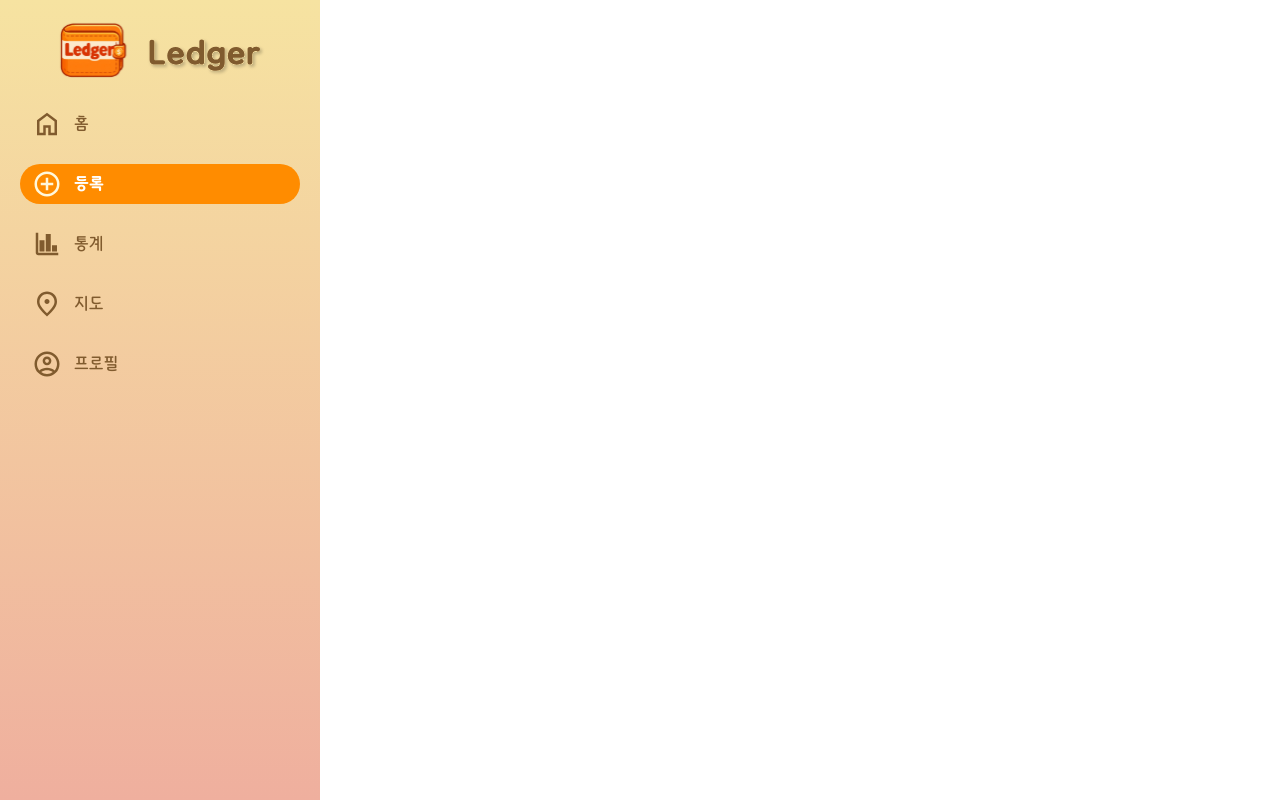
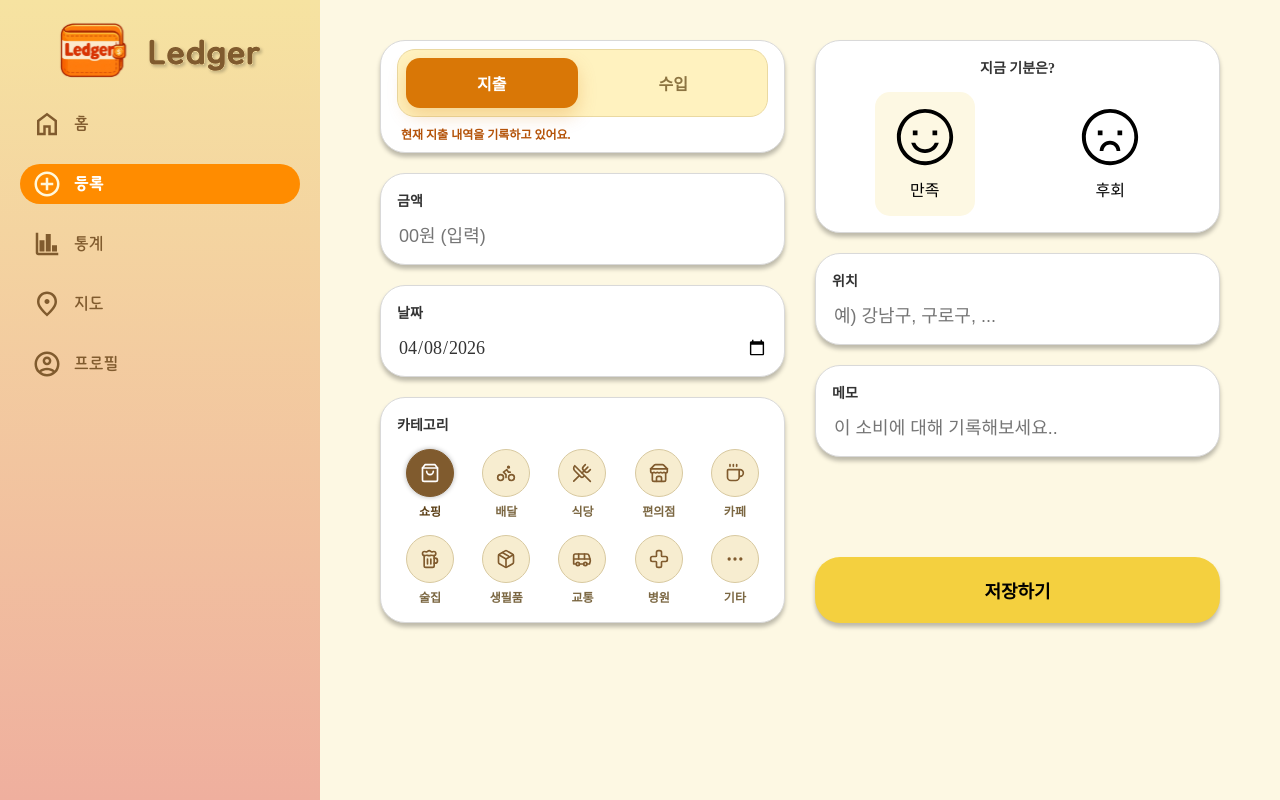
Before and after one commit to 20260304-KB7-27/Ledger-Thanos, a Vue app: page /register in a window 1280 px wide. Built offline with nearby package versions, Linux system fonts and the light colour scheme.

Commit message:
feat: RegisterPage.vue 구현

```diff
--- a/src/pages/register/RegisterPage.vue
+++ b/src/pages/register/RegisterPage.vue
@@ -1,11 +1,397 @@
 <template>
-    <div>
+  <div class="ledger-wrapper">
+    <main class="content">
+      <div class="grid-layout">
 
-    </div>
+        <div class="column left-column">
+          <Box width="custom" customWidth="100%" marginY="8px">
+            <div class="toggle-group">
+              <button type="button" class="toggle-button expense" :class="{ active: transaction.type === 'expense' }"
+                @click="transaction.type = 'expense'">
+                지출
+              </button>
+              <button type="button" class="toggle-button income" :class="{ active: transaction.type === 'income' }"
+                @click="transaction.type = 'income'">
+                수입
+              </button>
+            </div>
+            <p class="mode-indicator" :class="transaction.type">
+              {{ transaction.type === 'expense' ? '현재 지출 내역을 기록하고 있어요.' : '현재 수입 내역을 기록하고 있어요.' }}
+            </p>
+          </Box>
+
+          <Box width="custom" customWidth="100%">
+            <p class="label">금액</p>
+            <input type="number" v-model="transaction.amount" placeholder="00원 (입력)" class="transparent-input" />
+          </Box>
+
+          <Box width="custom" customWidth="100%">
+            <p class="label">날짜</p>
+            <input type="date" v-model="transaction.date" class="transparent-input date-input" />
+          </Box>
+
+          <Box width="custom" customWidth="100%">
+            <p class="label">카테고리</p>
+            <div class="category-circles">
+              <button v-for="cat in categoryList" :key="cat.id" type="button" class="category-option"
+                :class="{ 'category-option-active': transaction.category === cat.value }"
+                @click="transaction.category = cat.value" :title="cat.label" :aria-label="cat.label">
+                <span class="circle" :class="{ 'circle-active': transaction.category === cat.value }">
+                  <component :is="cat.icon" :size="20" class="category-icon" />
+                </span>
+                <span class="category-name">{{ cat.label }}</span>
+              </button>
+            </div>
+          </Box>
+        </div>
+
+        <div class="column right-column">
+          <Box width="custom" customWidth="100%">
+            <p class="label center-text">지금 기분은?</p>
+            <div class="mood-group">
+              <div class="mood-item clickable" :class="{ active: transaction.emotion === 'happy' }"
+                @click="transaction.emotion = 'happy'">
+                <img :src="happyIcon" alt="만족" class="face-icon" />
+                <span>만족</span>
+              </div>
+              <div class="mood-item clickable" :class="{ active: transaction.emotion === 'sad' }"
+                @click="transaction.emotion = 'sad'">
+                <img :src="sadIcon" alt="후회" class="face-icon" />
+                <span>후회</span>
+              </div>
+            </div>
+          </Box>
+
+          <Box width="custom" customWidth="100%">
+            <p class="label">위치</p>
+            <input type="text" v-model="transaction.location" placeholder="예) 강남구, 구로구, ..."
+              class="transparent-input" />
+          </Box>
+
+          <Box width="custom" customWidth="100%">
+            <p class="label">메모</p>
+            <input type="text" v-model="transaction.memo" placeholder="이 소비에 대해 기록해보세요.." class="transparent-input" />
+          </Box>
+
+          <button class="submit-button" @click="saveTransaction">저장하기</button>
+        </div>
+
+      </div>
+    </main>
+  </div>
 </template>
 
 <script setup>
+import { ref } from 'vue';
+import {
+  Beer,
+  Bike,
+  Bus,
+  Coffee,
+  Cross,
+  Ellipsis,
+  Package,
+  ShoppingBag,
+  Store,
+  UtensilsCrossed,
+} from '@lucide/vue';
+import happyIcon from '@/assets/svg/happy.svg';
+import sadIcon from '@/assets/svg/sad.svg';
+import Box from '@/components/Box.vue';
+import api from '@/service/api';
 
+// ==========================================
+// 2. 가계부 폼 상태 template
+// ==========================================
+const transaction = ref({
+  user_id: "1", // 임시 유저 ID
+  type: "expense", // 'expense' 또는 'income'
+  amount: null,
+  category: "shopping",
+  memo: "",
+  emotion: "happy", // 'happy' 또는 'sad'
+  location: "",
+  date: new Date().toISOString().split('T')[0] // 오늘 날짜 셋팅
+});
+
+// UI에 뿌려질 카테고리 임시 데이터
+const categoryList = ref([
+  { id: 1, label: '쇼핑', value: 'shopping', icon: ShoppingBag },
+  { id: 2, label: '배달', value: 'delivery', icon: Bike },
+  { id: 3, label: '식당', value: 'restaurant', icon: UtensilsCrossed },
+  { id: 4, label: '편의점', value: 'convenience', icon: Store },
+  { id: 5, label: '카페', value: 'cafe', icon: Coffee },
+  { id: 6, label: '술집', value: 'bar', icon: Beer },
+  { id: 7, label: '생필품', value: 'essentials', icon: Package },
+  { id: 8, label: '교통', value: 'transport', icon: Bus },
+  { id: 9, label: '병원', value: 'hospital', icon: Cross },
+  { id: 10, label: '기타', value: 'etc', icon: Ellipsis },
+]);
+
+// ==========================================
+// 3. 서버 전송 로직 (json-server 연동)
+// ==========================================
+const saveTransaction = async () => {
+  // 유효성 검사
+  if (!transaction.value.amount || transaction.value.amount <= 0) {
+    alert("금액을 정확히 입력해주세요!");
+    return;
+  }
+
+  try {
+    await api.post('/transactions', {
+      ...transaction.value,
+      amount: Number(transaction.value.amount),
+    });
+
+    alert("성공적으로 저장되었습니다!");
+    // 저장 완료 후 폼 초기화
+    transaction.value.amount = null;
+    transaction.value.memo = "";
+    transaction.value.location = "";
+  } catch (error) {
+    console.error("통신 에러:", error);
+    alert("서버와 연결할 수 없습니다. json-server가 실행 중인지 확인해주세요.");
+  }
+};
 </script>
 
-<style scoped></style>
+<style scoped>
+/* ==========================================
+  전체 레이아웃 및 반응형 처리
+========================================== */
+.ledger-wrapper {
+  background-color: #fdf8e3;
+  min-height: 100vh;
+}
+
+.content {
+  padding: 40px 60px;
+  overflow-y: auto;
+  box-sizing: border-box;
+  min-height: 100vh;
+  transition: all 0.3s ease;
+}
+
+@media (max-width: 768px) {
+  .content {
+    padding: 20px;
+  }
+
+  .grid-layout {
+    flex-direction: column;
+  }
+
+  .category-circles {
+    grid-template-columns: repeat(3, minmax(0, 1fr));
+  }
+}
+
+/* ==========================================
+  내부 콘텐츠 스타일링
+========================================== */
+.grid-layout {
+  display: flex;
+  gap: 30px;
+  max-width: 900px;
+  margin: 0 auto;
+}
+
+.column {
+  flex: 1;
+  display: flex;
+  flex-direction: column;
+  gap: 20px;
+}
+
+.label {
+  font-size: 14px;
+  font-weight: bold;
+  color: #333;
+  margin-bottom: 15px;
+}
+
+.center-text {
+  text-align: center;
+}
+
+.transparent-input {
+  border: none;
+  outline: none;
+  background: transparent;
+  font-size: 18px;
+  width: 100%;
+}
+
+.date-input {
+  font-family: inherit;
+  color: #333;
+}
+
+.clickable {
+  cursor: pointer;
+  transition: color 0.2s, background-color 0.2s;
+}
+
+/* 토글 그룹 (지출/수입) */
+.toggle-group {
+  display: grid;
+  grid-template-columns: repeat(2, minmax(0, 1fr));
+  gap: 10px;
+  padding: 8px;
+  border-radius: 18px;
+  background: #fff2bf;
+  border: 1px solid #ead9a1;
+}
+
+.toggle-button {
+  border: 1px solid transparent;
+  background: transparent;
+  border-radius: 14px;
+  padding: 12px 16px;
+  font-size: 16px;
+  font-weight: 800;
+  color: #8c7441;
+  cursor: pointer;
+  transition: transform 0.15s ease, background-color 0.2s ease, color 0.2s ease, box-shadow 0.2s ease;
+}
+
+.toggle-button:hover {
+  transform: translateY(-1px);
+}
+
+.toggle-button.expense.active {
+  background: #d97706;
+  color: #ffffff;
+  box-shadow: 0 8px 18px rgba(217, 119, 6, 0.25);
+}
+
+.toggle-button.income.active {
+  background: #15803d;
+  color: #ffffff;
+  box-shadow: 0 8px 18px rgba(21, 128, 61, 0.22);
+}
+
+.mode-indicator {
+  margin: 10px 4px 0;
+  font-size: 12px;
+  font-weight: 700;
+  line-height: 1.4;
+}
+
+.mode-indicator.expense {
+  color: #b45309;
+}
+
+.mode-indicator.income {
+  color: #166534;
+}
+
+/* 카테고리 원형 마커 */
+.category-circles {
+  display: grid;
+  grid-template-columns: repeat(5, minmax(0, 1fr));
+  gap: 16px 10px;
+  justify-items: center;
+}
+
+.category-option {
+  border: none;
+  background: transparent;
+  padding: 0;
+  display: flex;
+  flex-direction: column;
+  align-items: center;
+  gap: 8px;
+  cursor: pointer;
+  font: inherit;
+}
+
+.circle {
+  width: 48px;
+  height: 48px;
+  border-radius: 50%;
+  display: flex;
+  align-items: center;
+  justify-content: center;
+  background-color: #f7edd0;
+  border: 1px solid #d8c9a0;
+  color: #805B2E;
+  cursor: pointer;
+  transition: all 0.2s;
+}
+
+.category-option:hover .circle {
+  background-color: #f4d03f;
+  transform: scale(1.1);
+}
+
+.circle-active {
+  background-color: #805B2E;
+  border-color: #805B2E;
+  color: #ffffff;
+  box-shadow: 0 0 5px rgba(0, 0, 0, 0.3);
+}
+
+.category-icon {
+  pointer-events: none;
+}
+
+.category-name {
+  font-size: 12px;
+  font-weight: 600;
+  color: #7b6742;
+  line-height: 1.2;
+  word-break: keep-all;
+}
+
+.category-option-active .category-name {
+  color: #5b3f16;
+}
+
+/* 기분 선택 그룹 */
+.mood-group {
+  display: flex;
+  justify-content: space-around;
+  margin-top: 10px;
+}
+
+.mood-item {
+  display: flex;
+  flex-direction: column;
+  align-items: center;
+  gap: 10px;
+  padding: 15px 20px;
+  border-radius: 15px;
+}
+
+.mood-item.active {
+  background-color: #fdf8e3;
+}
+
+.face-icon {
+  width: 60px;
+  height: 60px;
+  display: block;
+  object-fit: contain;
+}
+
+/* 버튼 */
+.submit-button {
+  margin-top: auto;
+  background-color: #f4d03f;
+  border: none;
+  border-radius: 25px;
+  padding: 20px;
+  font-size: 18px;
+  font-weight: bold;
+  color: #000;
+  cursor: pointer;
+  box-shadow: 0 4px 4px 0 rgba(0, 0, 0, 0.25);
+  transition: transform 0.1s;
+}
+
+.submit-button:active {
+  transform: translateY(2px);
+}
+</style>
```
